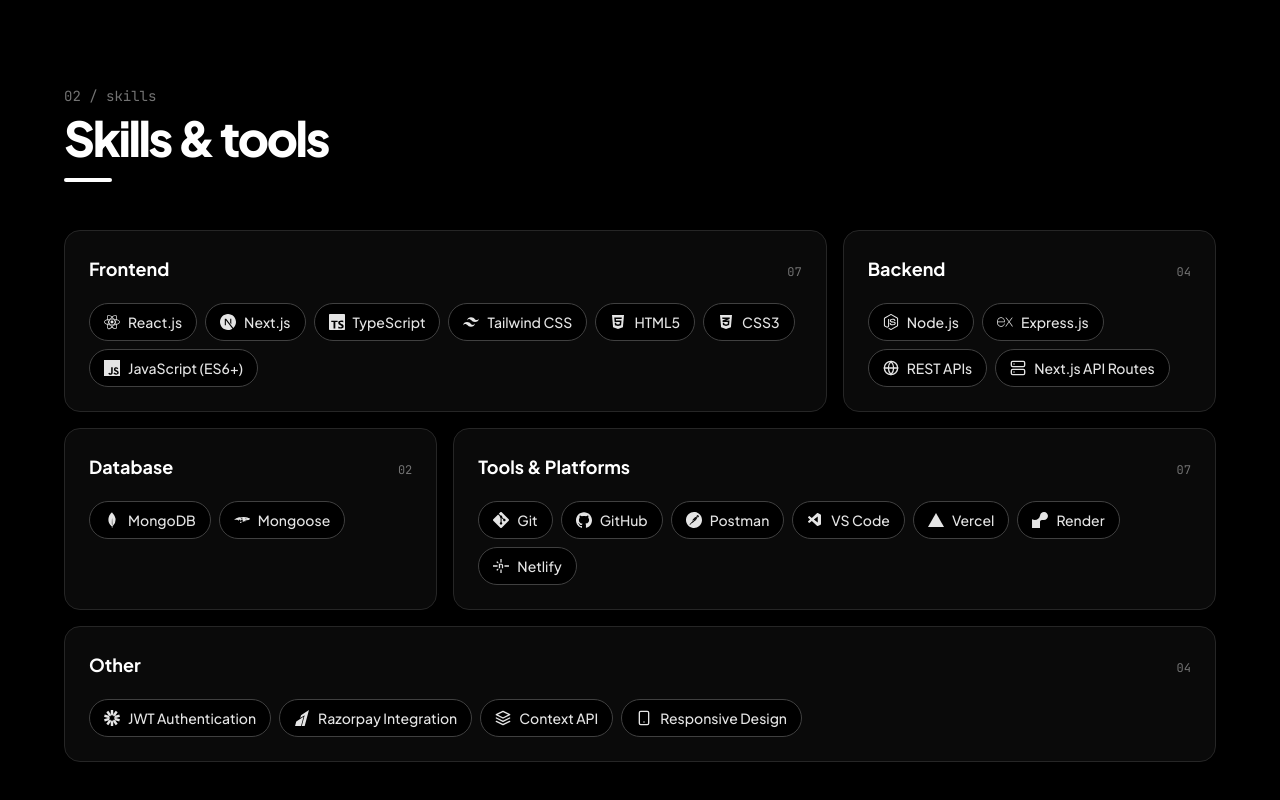
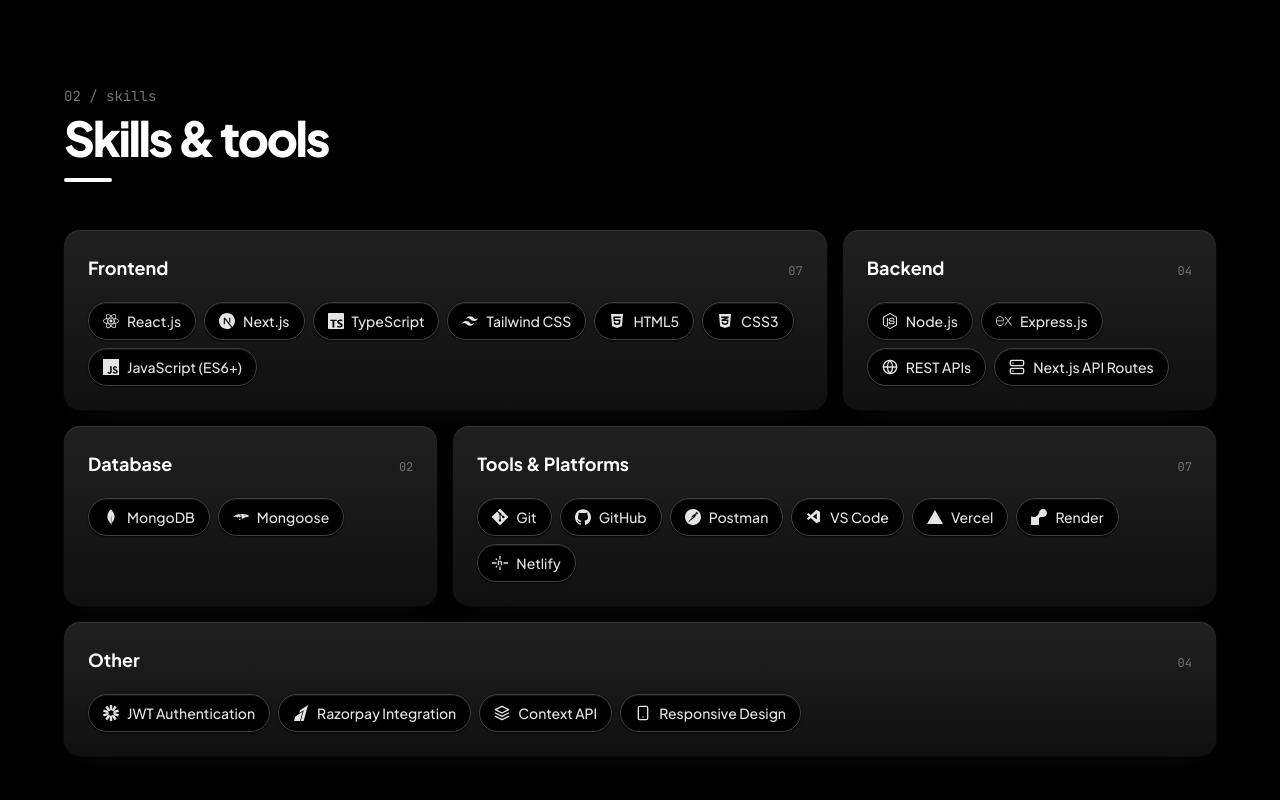
Before and after one commit to AljuSabu/portfolio, a React (Vite) app: page / in a window 1280 px wide. Shown: the part 1938-2738 px from the top of the page. Built offline with nearby package versions, Linux system fonts and the light colour scheme.

Commit message:
skills section added

```diff
--- a/src/components/Skills.jsx
+++ b/src/components/Skills.jsx
@@ -89,9 +89,7 @@ export default function Skills() {
                   delay: (i % 3) * 0.1,
                   ease: "easeOut",
                 }}
-                className={`rounded-2xl border border-stone-300 bg-stone-50 p-6 dark:border-neutral-800 dark:bg-neutral-950 ${
-                  LAYOUT[layout] ?? ""
-                }`}
+                className={`card-3d p-6 ${LAYOUT[layout] ?? ""}`}
               >
                 <div className="flex items-baseline justify-between gap-4">
                   <h3 className="text-lg font-bold text-stone-950 dark:text-white">
@@ -108,7 +106,7 @@ export default function Skills() {
                     return (
                       <li
                         key={name}
-                        className="inline-flex cursor-default items-center gap-2 rounded-full border border-stone-300 bg-white px-3.5 py-2 text-sm font-medium text-stone-800 transition-colors hover:border-stone-900 hover:bg-stone-900 hover:text-white dark:border-neutral-700 dark:bg-black dark:text-neutral-200 dark:hover:border-white dark:hover:bg-white dark:hover:text-black"
+                        className="inline-flex cursor-default items-center gap-2 rounded-full border border-stone-300 bg-white px-3.5 py-2 text-sm font-medium text-stone-800 shadow-[0_1px_2px_rgba(28,25,23,0.12),inset_0_1px_0_rgba(255,255,255,1)] transition-all duration-200 hover:-translate-y-0.5 hover:border-stone-900 hover:bg-stone-900 hover:text-white hover:shadow-[0_6px_12px_-2px_rgba(28,25,23,0.35)] dark:border-neutral-700 dark:bg-black dark:text-neutral-200 dark:shadow-[inset_0_1px_0_rgba(255,255,255,0.08),0_1px_2px_rgba(0,0,0,0.8)] dark:hover:border-white dark:hover:bg-white dark:hover:text-black dark:hover:shadow-[0_6px_14px_-2px_rgba(255,255,255,0.25)]"
                       >
                         <Icon size={16} aria-hidden="true" />
                         {name}
--- a/src/index.css
+++ b/src/index.css
@@ -37,3 +37,54 @@
   background: rgba(120, 113, 108, 0.4);
   border-radius: 9999px;
 }
+
+/* ---------- Raised "3D" card ----------
+   Layered shadows + a light top edge + lift on hover.*/
+@layer components {
+  .card-3d {
+    border-radius: 1rem;
+    /* lit from above: lighter at the top, a shade deeper at the bottom */
+    background-image: linear-gradient(to bottom, #fafaf9, #e7e5e4);
+    box-shadow:
+      inset 0 1px 0 0 #ffffff,
+      0 1px 2px 0 rgb(28 25 23 / 0.06),
+      0 6px 12px -4px rgb(28 25 23 / 0.07),
+      0 18px 32px -12px rgb(28 25 23 / 0.12);
+    transition:
+      translate 0.3s ease,
+      box-shadow 0.3s ease;
+  }
+  .card-3d:hover {
+    translate: 0 -4px;
+    box-shadow:
+      inset 0 1px 0 0 #ffffff,
+      0 2px 4px 0 rgb(28 25 23 / 0.06),
+      0 10px 18px -6px rgb(28 25 23 / 0.1),
+      0 28px 44px -14px rgb(28 25 23 / 0.18);
+  }
+
+  /* dark: shadows vanish on pure black, so depth comes from a lighter surface,
+     a bright top edge and a soft light spill under the card */
+  .dark .card-3d {
+    background-image: linear-gradient(to bottom, #202020, #101010);
+    box-shadow:
+      inset 0 1px 0 0 rgb(255 255 255 / 0.09),
+      0 0 0 1px rgb(255 255 255 / 0.02),
+      0 16px 32px -18px rgb(255 255 255 / 0.05);
+  }
+  .dark .card-3d:hover {
+    box-shadow:
+      inset 0 1px 0 0 rgb(255 255 255 / 0.14),
+      0 0 0 1px rgb(255 255 255 / 0.04),
+      0 22px 40px -18px rgb(255 255 255 / 0.1);
+  }
+}
+
+@media (prefers-reduced-motion: reduce) {
+  .card-3d {
+    transition: none;
+  }
+  .card-3d:hover {
+    translate: none;
+  }
+}
```
